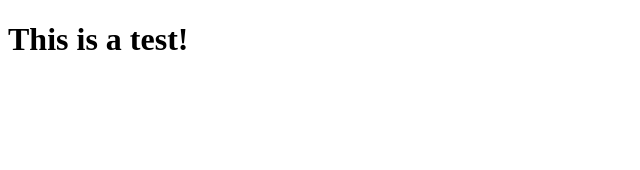
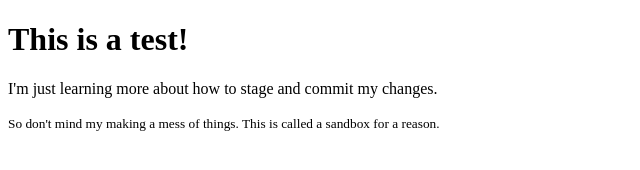
Before and after one commit to Jordanrobinson9288/022023-JR-SandBox, a plain HTML site: page index.html in a window 1280 px wide. Shown: the whole page, without its empty margins (0-640 px from the left). Drawn offline with Linux system fonts and the light colour scheme.

Commit message:
making some notes

```diff
--- a/index.html
+++ b/index.html
@@ -8,6 +8,8 @@
 </head>
 <body>
     <h1>This is a test!</h1>
+    <p>I'm just learning more about how to stage and commit my changes.</p>
+    <small>So don't mind my making a mess of things. This is called a sandbox for a reason.</small>
 
 
 <!-- <iframe src="https://quickfunnel.dotcompal.com/video/embed/sa533h7cod" style="width: 100%;height: 100%; background: transparent !important;box-shadow: none !important;" frameborder="0" allow="autoplay;" data-dashlane-frameid="687"></iframe> -->
```
